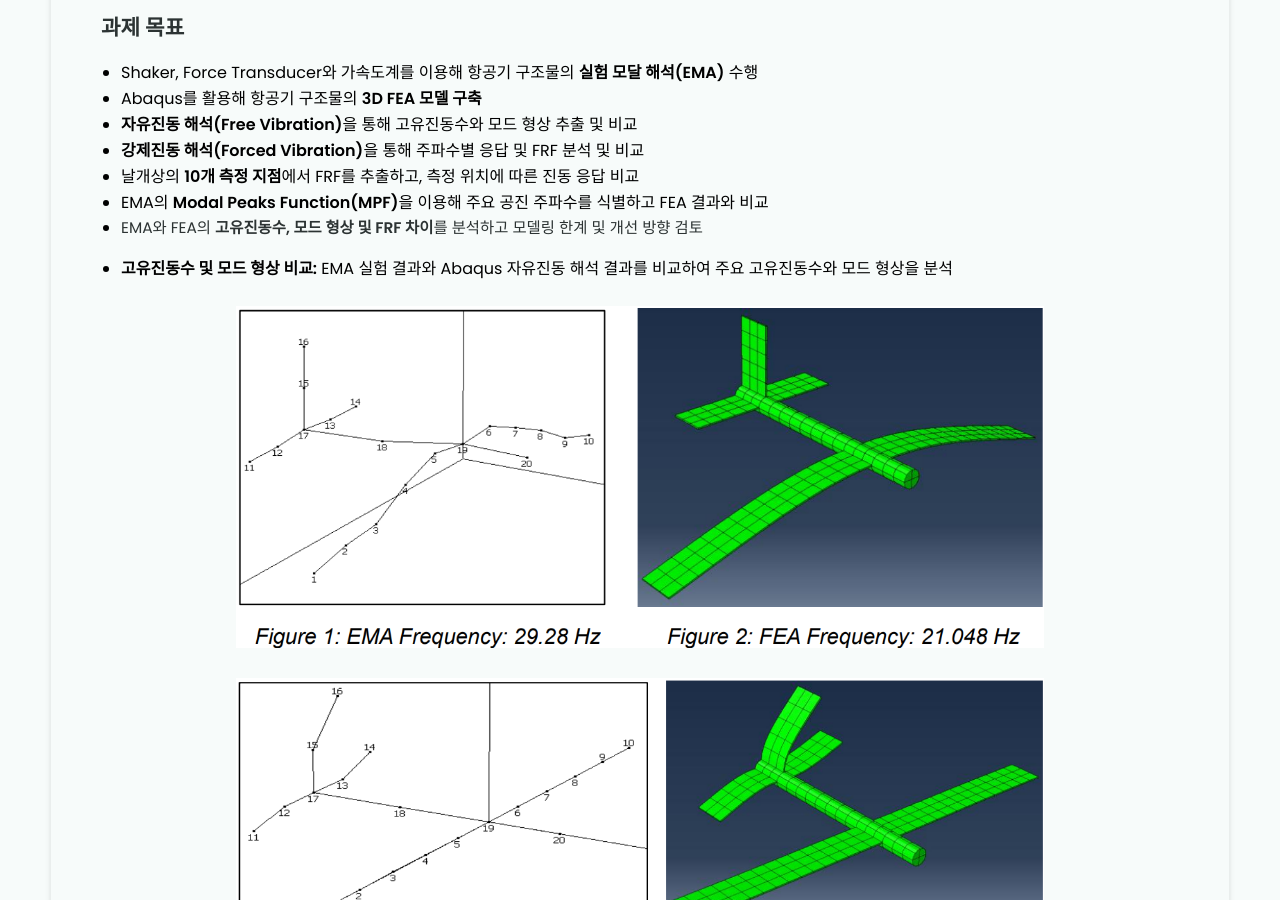
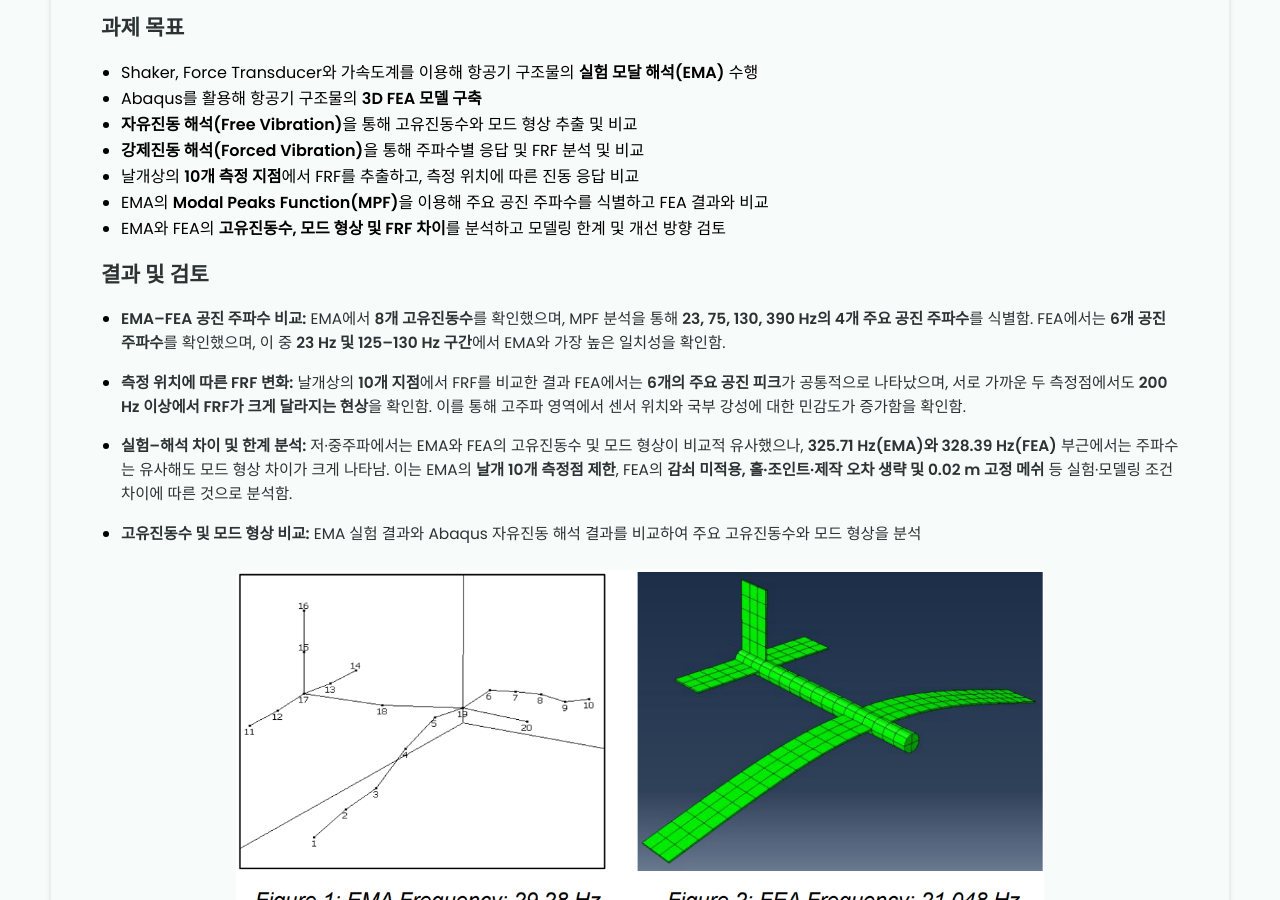
Before and after one commit to border3033/border3033.github.io, a Jekyll site: the page built from _projects/항공기 구조물 진동해석/index.md, in a window 1280 px wide and 900 px high, scrolled down 1108 px. Built offline with Jekyll 4.4.1, drawn with Linux system fonts in a browser that asks for light colours.

Commit message:
Update index.md

```diff
--- a/_projects/항공기 구조물 진동해석/index.md
+++ b/_projects/항공기 구조물 진동해석/index.md
@@ -42,6 +42,14 @@ main-image: /coverpage.png
 - EMA와 FEA의 **고유진동수, 모드 형상 및 FRF 차이**를 분석하고 모델링 한계 및 개선 방향 검토
 
 
+## 결과 및 검토
+
+- **EMA–FEA 공진 주파수 비교:** EMA에서 **8개 고유진동수**를 확인했으며, MPF 분석을 통해 **23, 75, 130, 390 Hz의 4개 주요 공진 주파수**를 식별함. FEA에서는 **6개 공진 주파수**를 확인했으며, 이 중 **23 Hz 및 125–130 Hz 구간**에서 EMA와 가장 높은 일치성을 확인함.
+
+- **측정 위치에 따른 FRF 변화:** 날개상의 **10개 지점**에서 FRF를 비교한 결과 FEA에서는 **6개의 주요 공진 피크**가 공통적으로 나타났으며, 서로 가까운 두 측정점에서도 **200 Hz 이상에서 FRF가 크게 달라지는 현상**을 확인함. 이를 통해 고주파 영역에서 센서 위치와 국부 강성에 대한 민감도가 증가함을 확인함.
+
+- **실험–해석 차이 및 한계 분석:** 저·중주파에서는 EMA와 FEA의 고유진동수 및 모드 형상이 비교적 유사했으나, **325.71 Hz(EMA)와 328.39 Hz(FEA)** 부근에서는 주파수는 유사해도 모드 형상 차이가 크게 나타남. 이는 EMA의 **날개 10개 측정점 제한**, FEA의 **감쇠 미적용, 홀·조인트·제작 오차 생략 및 0.02 m 고정 메쉬** 등 실험·모델링 조건 차이에 따른 것으로 분석함.
+
 
 - **고유진동수 및 모드 형상 비교:** EMA 실험 결과와 Abaqus 자유진동 해석 결과를 비교하여 주요 고유진동수와 모드 형상을 분석
 
```
